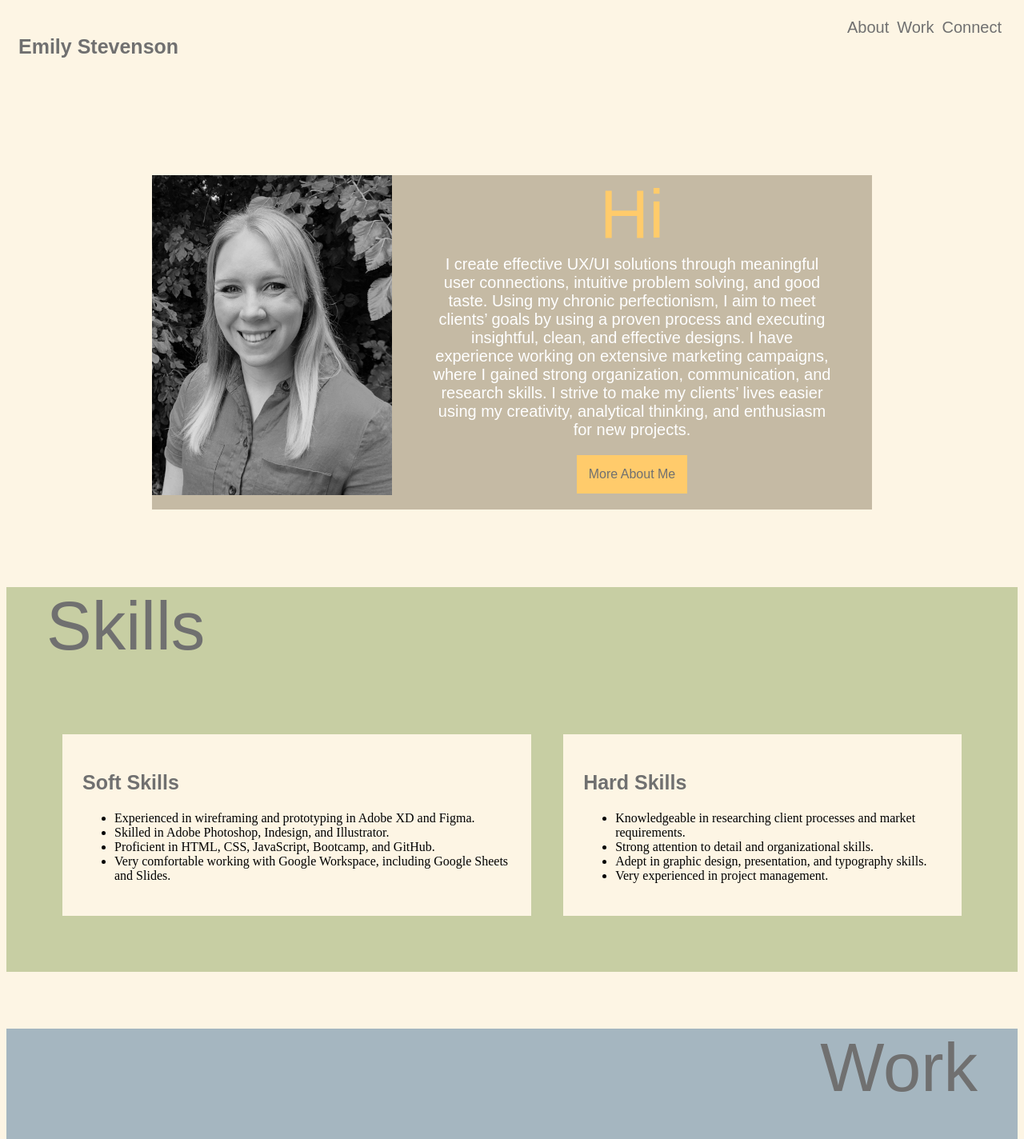
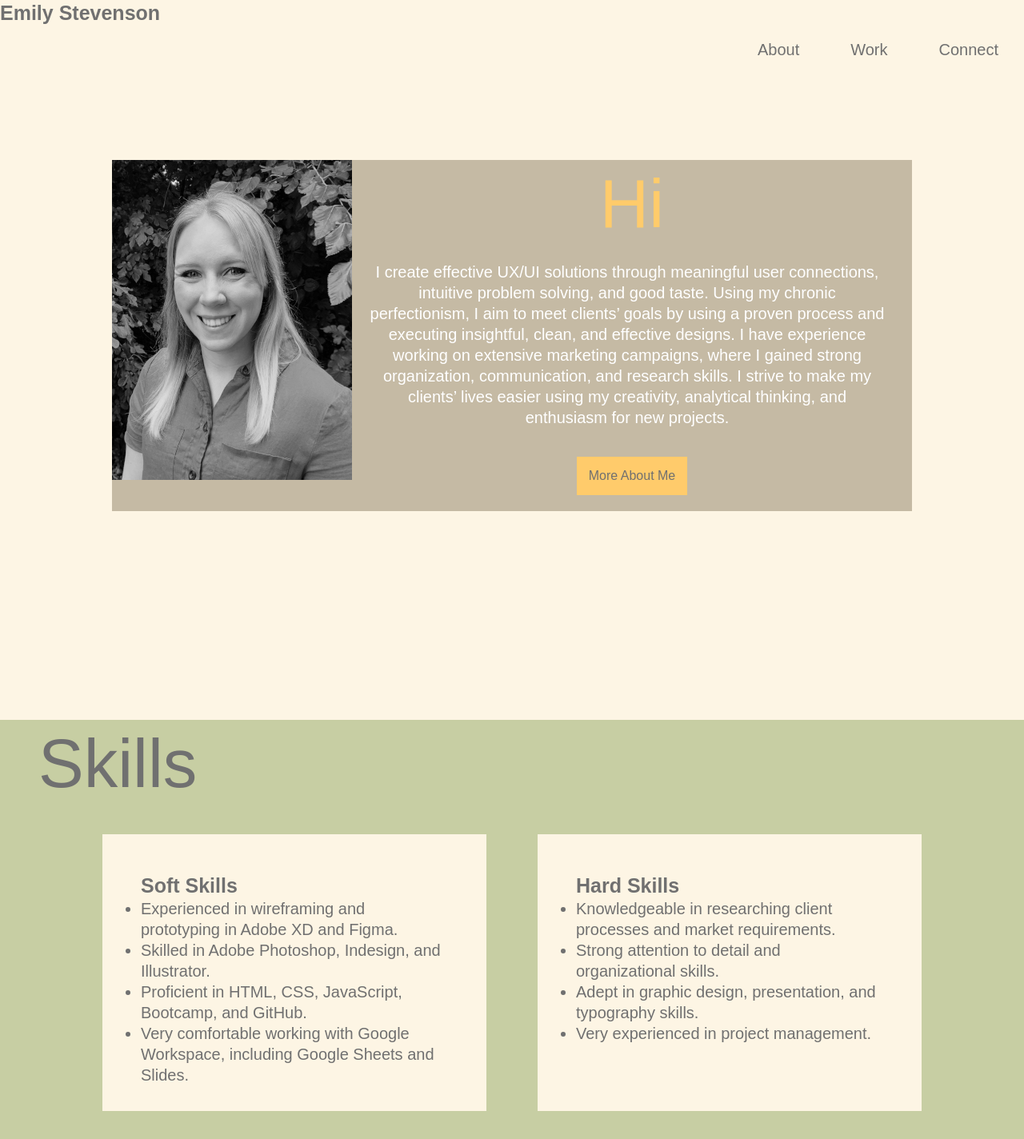
Before and after one commit to emilystevenson/UX_UI_HW_19, a plain HTML site: page index.html in a window 1280 px wide. Shown: the top 1424 px of the page at 80% size. Drawn offline with Linux system fonts and the light colour scheme; a web font is replaced by a local one.

Commit message:
More css & html edits

```diff
--- a/css/style.css
+++ b/css/style.css
@@ -1,5 +1,12 @@
+*{
+    margin:0;
+    padding:0;
+}
+
 body {
     background-color: #FDF5E4;
+    line-height: 1.3;
+    height:100vh;
 }
 
 h1, h2, p {
@@ -27,49 +34,64 @@ p {
     font-size: 20px;
 }
 
-a {
+.container {
+    width: 100%;
+    height:100px;
+}
+
+    position: fixed;
+    top: 0;
+    z-index: 1;
+    display: flex;
+    width: 100%;
+    height: 60px;
+    background-color: #FDF5E4;
+    padding: 1rem;
+}
+.navbar h2{
+    padding: 0 1rem 1rem 2rem;
+}
+
+.navbar ul{
+    display:flex;
+    list-style: none;
+    width: 100%;
+    justify-content:flex-end;
+}
+
+.navbar ul li{
+    margin: 0 1rem;
+    padding: 1rem;
+}
+
+.navbar ul li a {
     font-family: nimbus-sans, sans-serif;
     font-weight: 300;
     font-style: normal;
     font-size: 20px;
     color: #707070;
     text-decoration: none;
+
 }
 
-a:hover {
+.navbar ul li a:hover {
     color: #FFCB6B;
 }
 
 
-header {
-    background-color: #FDF5E4;
-    padding: 15px;
-}
-
-    header ul {
-        float: right;
-    }
-
-    header a {
-        display: inline-block;
-        padding: 0px 5px;
-        float: right;
-    }
-
-    header h2 {
-        display: inline-block;
-    }
-
-
 .heroImg {
-    padding: 40px 15px;
+    display: flex;
+    flex-direction: column;
+    align-items: center;
+    width: 100%;
+    height: 100vh;
+    text-align: center;
 }
 
 .content {
-    max-width: 900px;
-    margin: auto;
+    max-width: 1000px;
     background-color: #C5BAA4;
-    text-align: center;
+    margin:100px;
 }
 
     .content img {
@@ -78,16 +100,17 @@ header {
     }
 
     .content p {
-    margin-left: 350px;
-    margin-right: 50px;
-    margin-top:-69px;
+        margin-left: 20rem;
+        margin-right: 2rem;
     }
 
 
     .content button {
         background-color: #FFCB6B;
-        margin-bottom: 20px;
+        margin: 20px;
     }
+
+
 
 button {
     background-color: #A5B6C0;
@@ -101,12 +124,20 @@ button {
     font-style: normal;
 }
 
+    button:hover {
+        background-color:white;
+    }
+
+
 
 footer {
     background-color: #FFCB6B;
-    padding: 0px 50px 50px 50px;
+    display: flex;
+    flex-direction: column;
+    justify-content: center;
+    width: 100%;
+    height: 100vh;
 }
-
     footer h2, p {
         color: white;
         text-align: center;
@@ -122,42 +153,65 @@ footer {
         display: inline-block;
     }
 
-.skills {
-    padding: 0px 0px 10px 50px;
+
+/* My UX Skills Section */
+
+.flexContainer {
     background-color: #C7CEA3;
+    justify-content: center;
+    align-items: center;
+    width: 100%;
+    height: 100vh;
 }
 
-/* My UX Skills Section */
-.flexContainer {
-    display: flex;
-    padding: 0px 50px 50px 50px;
-    background-color: #C7CEA3;
+    .flexContainer h1 {
+        padding-left: 3rem;
     }
 
-.flexContainer div {
+.card {
+    display:flex;
+    justify-content: center;
+    align-items: center;
+}
+    .card div{
         background-color: #FDF5E4;
-    padding: 25px;
-    margin: 20px;
+        width:30%;
+        height:250px;
+        padding:3rem;
+        margin: 2rem;
     }
+    .card ul li {
+        font-family: nimbus-sans, sans-serif;
+        font-weight: 300;
+        font-style: normal;
+        font-size: 20px;
+        color: #707070;
+    }
+
 
 
 
 /* My Work Section */
 .work {
     background-color: #A5B6C0;
-    padding: 0px 50px 50px 50px;
+    justify-content: center;
+    width: 100%;
+    height: 100vh;
+}
+.work h1 {
+    padding-right: 3rem;
 }
 
 .workGrid {
     display: grid;
-    grid-column-gap: 30px;
+    grid-column-gap: 1rem;
     grid-template-columns: auto auto;
-    grid-row-gap: 30px;
+    grid-row-gap: 1rem;
+    padding: 2rem;
 }
 
     .workGrid div {
         background-color: #FDF5E4;
-        padding: 0px;
         text-align: center;
     }
 
@@ -169,8 +223,12 @@ footer {
     }
 
     .workGrid h2, p {
-        margin-bottom: 20px;
+        margin-bottom: 1rem;
+        margin-top: 1rem;
         color: #707070;
+    }
+    .work h1 {
+       padding-right: 3rem;
     }
 
 
--- a/index.html
+++ b/index.html
@@ -8,20 +8,23 @@
 
 </head>
 <body>
-    <header>
+    <div class="container">
+        <nav class="navbar">
             <h2>Emily Stevenson</h2>
-        <a class="scroll" href="#connect">Connect</a>
-        <a href="#work">Work</a>
-        <a href="#skills">About</a>
+            <ul>
+                <li><a href="#skills">About</a></li>
+                <li><a href="#work">Work</a></li>
+                <li><a href="#connect">Connect</a></li>
+            </ul>
 
-
-    </header>
+        </nav>
+    </div>
 
     <section class="heroImg">
         <div class="content">
             <img src="images/emily.jpg" alt="Beautiful Picture of Me">
             <div>
-                <h1 style="text-align:center; color: #FFCB6B;">Hi</h1>
+                <h1 style="color: #FFCB6B;">Hi</h1>
                 <p style="color: white;">
                     I create effective UX/UI solutions through meaningful
                     user connections, intuitive problem solving, and good
@@ -39,10 +42,10 @@
         </div>
     </section>
 
-    <div class="skills" id="skills">
+    <section id="skills" , class="flexContainer">
+
         <h1>Skills</h1>
-    </div>
-    <section class="flexContainer">
+        <div class="card">
             <div>
                 <h2>Soft Skills</h2>
                 <ul>
@@ -61,8 +64,11 @@
                   <li>Very experienced in project management.</li>
                  </ul>
               </div>
+        </div>
 
     </section>
+
+
 
     <section class="work" id="work">
         <h1 style="text-align:right;">Work</h1>
```
Lines whose indentation alone changed are shown as unchanged.
